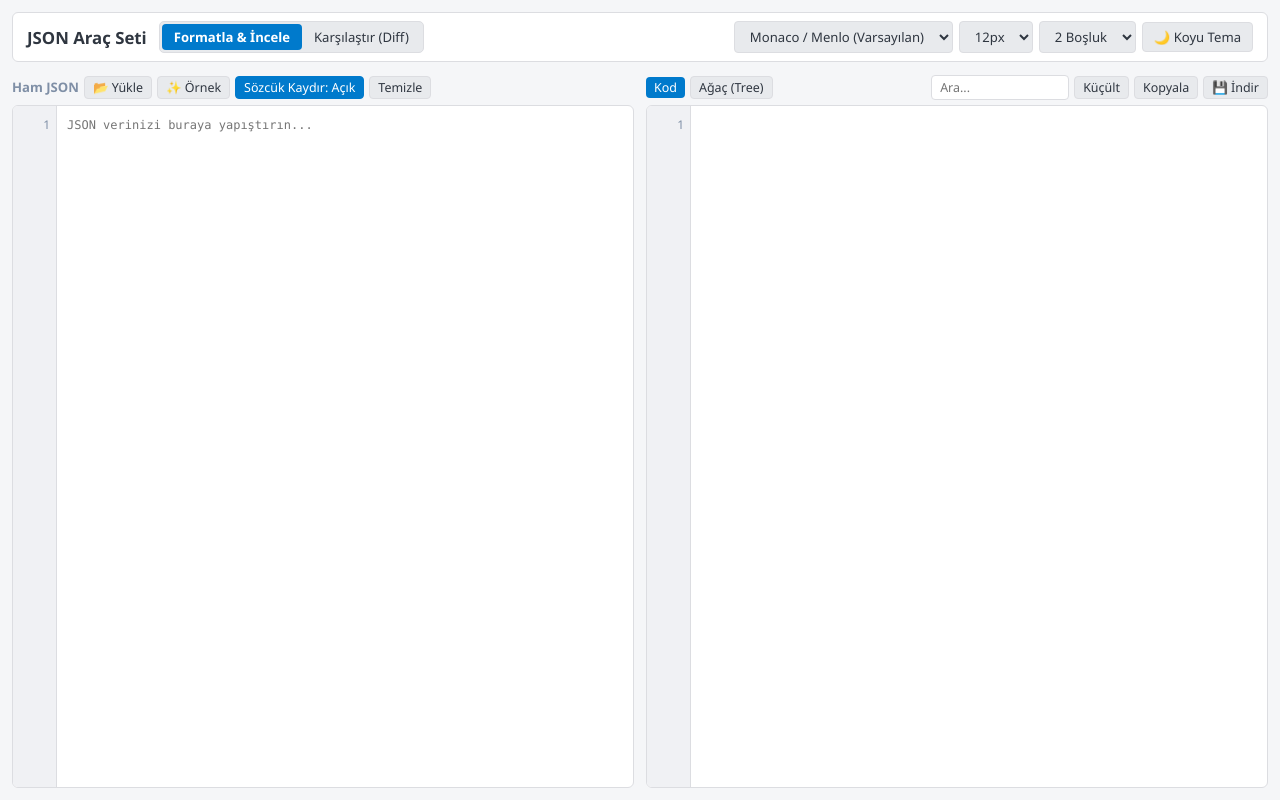
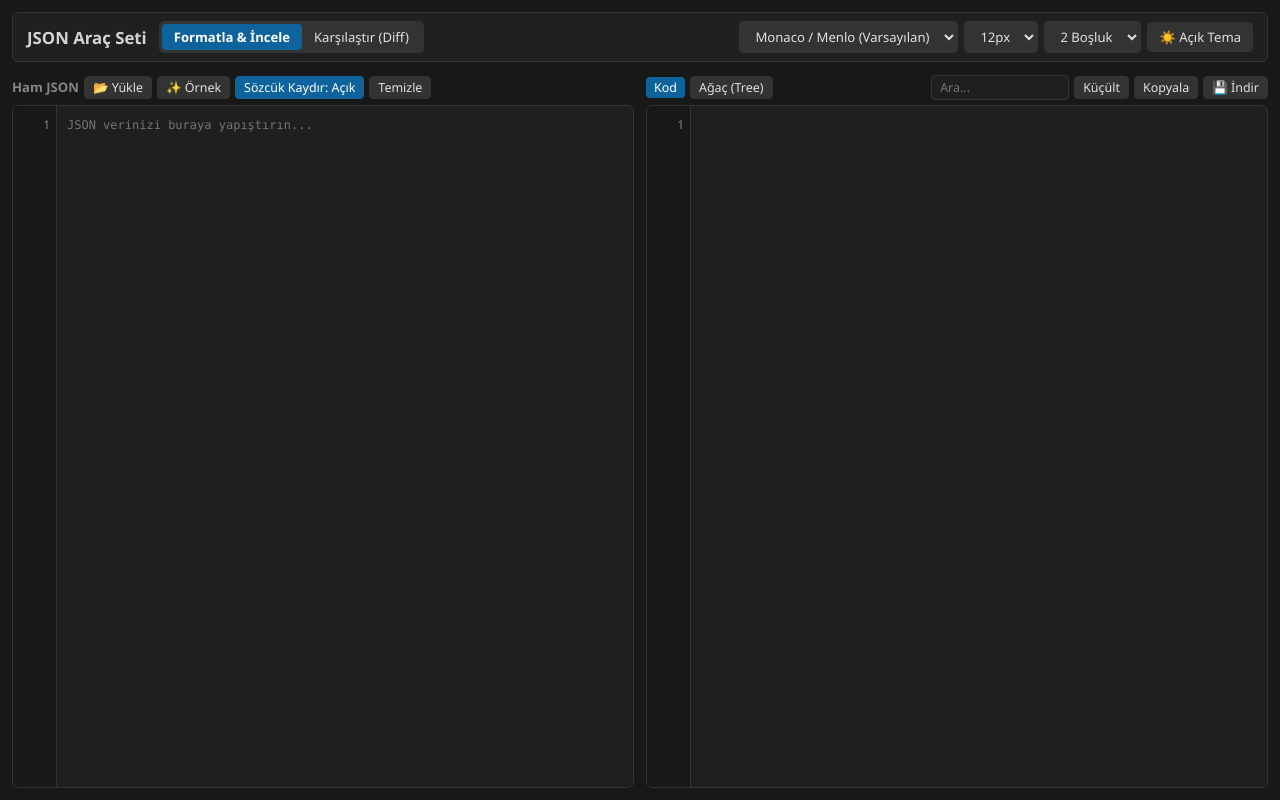
Before and after one commit to novaa-git/JSONTools, a plain HTML site: page index.html in a window 1280 px wide. Drawn offline with Linux system fonts and the light colour scheme.

Commit message:
Update index.html

```diff
--- a/index.html
+++ b/index.html
@@ -709,7 +709,7 @@
     <script>
         // --- STATE & STORAGE ---
         let state = {
-            theme: localStorage.getItem('jf_theme') || 'light',
+            theme: localStorage.getItem('jf_theme') || 'dark',
             fontFamily: localStorage.getItem('jf_font') || "'Monaco', 'Menlo', 'Ubuntu Mono', 'Consolas', 'Source Code Pro', 'source-code-pro', monospace",
             fontSize: localStorage.getItem('jf_size') || '12px',
             indent: localStorage.getItem('jf_indent') || '2',
```
